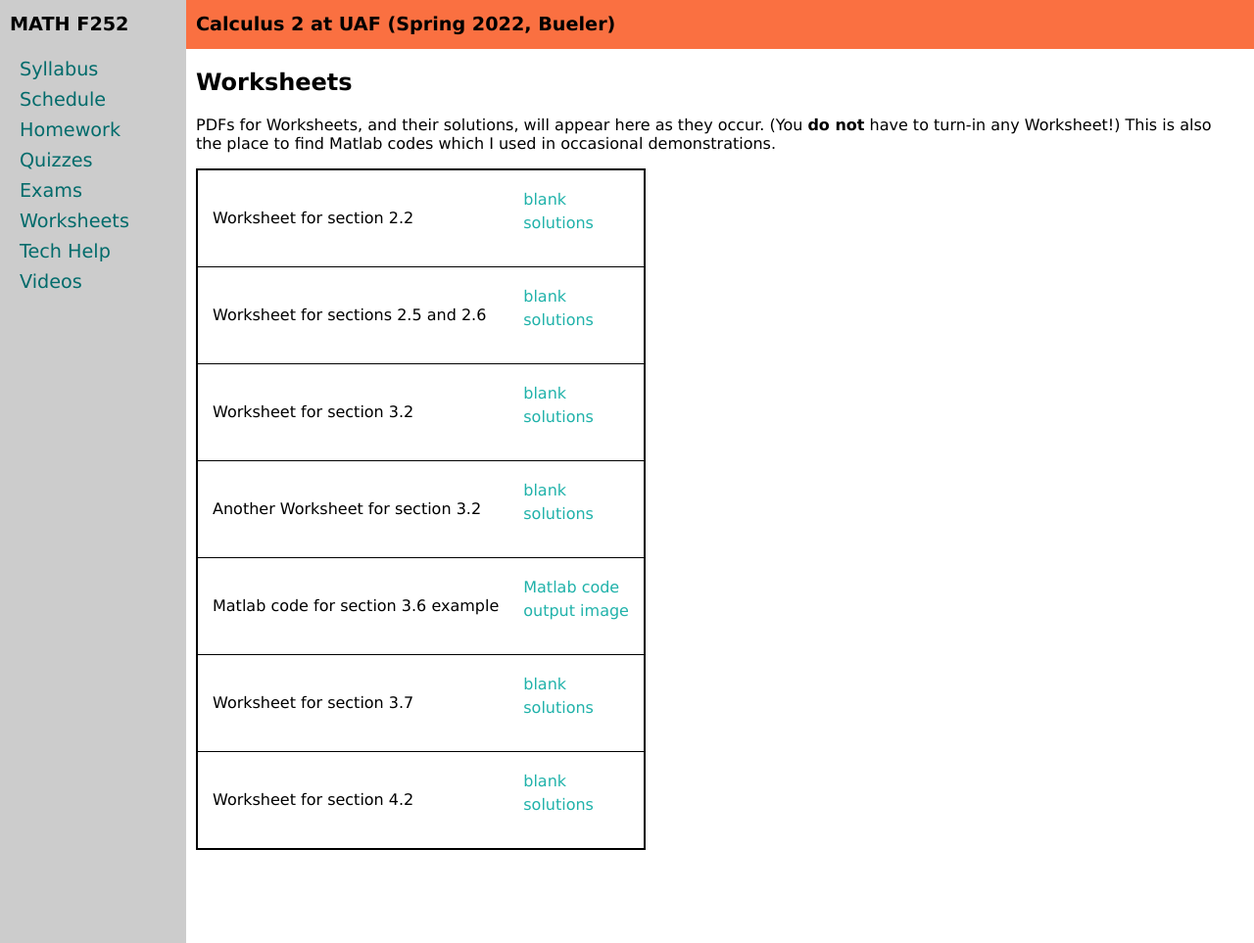
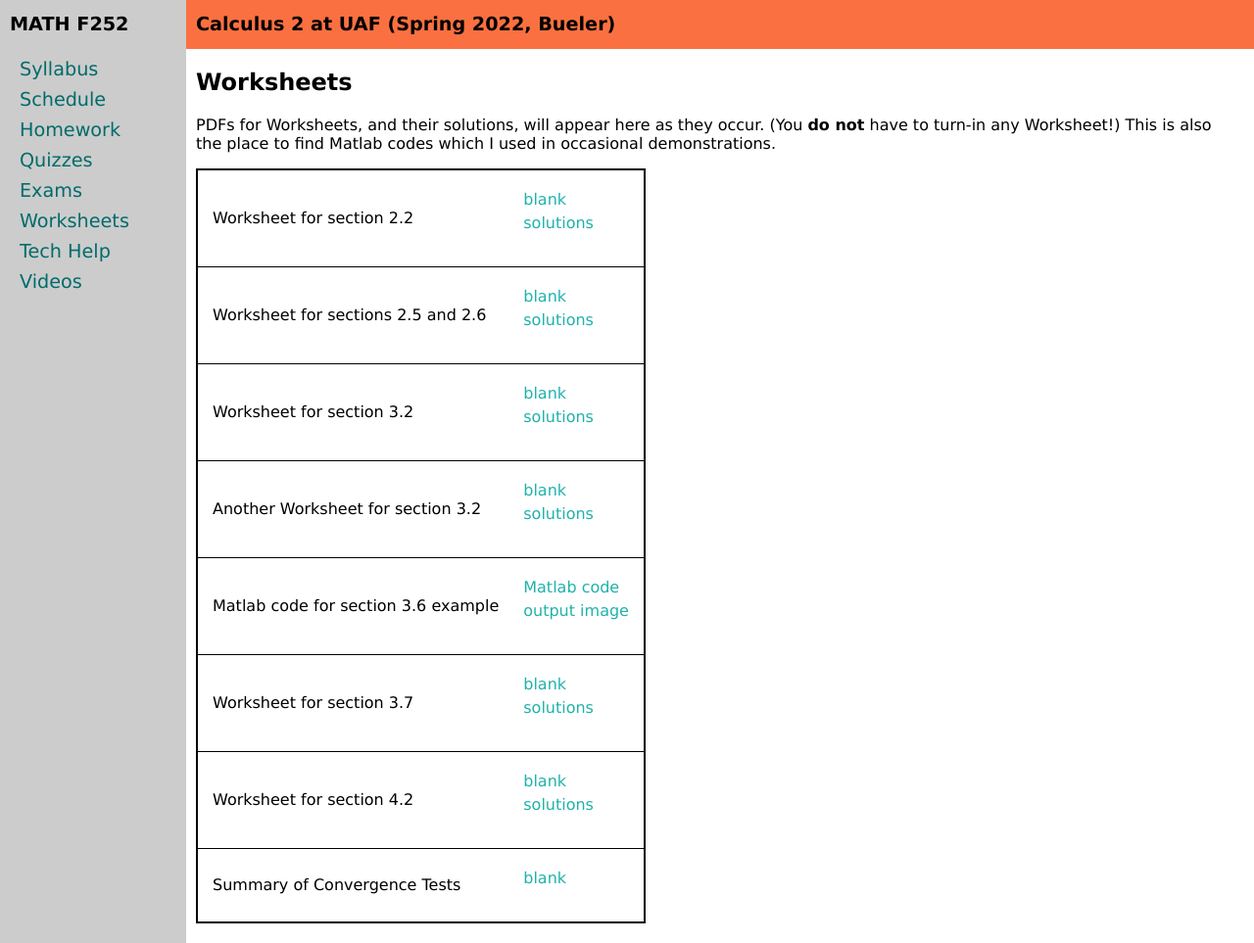
Before and after one commit to uaf-math/calc2, a Jekyll site: the page built from worksheets.md, in a window 1280 px wide and 963 px high. Shown: the whole window at 98% size. Built offline with Jekyll 4.4.1, drawn with Linux system fonts in a browser that asks for light colours.

Commit message:
post handout for Monday

```diff
--- a/_data/worksheets.yml
+++ b/_data/worksheets.yml
@@ -22,3 +22,5 @@ worksheets:
 - name: Worksheet for section 4.2
   blank: 4p2.pdf
   solutions: 4p2solns.pdf
+- name: Summary of Convergence Tests
+  blank: 5p6.pdf
```
Also changed, not shown: assets/worksheets/figs/serieshandoutA.png (added), assets/worksheets/figs/serieshandoutB.png (added), assets/worksheets/figs/serieshandoutC.png (added), 2 other files.
